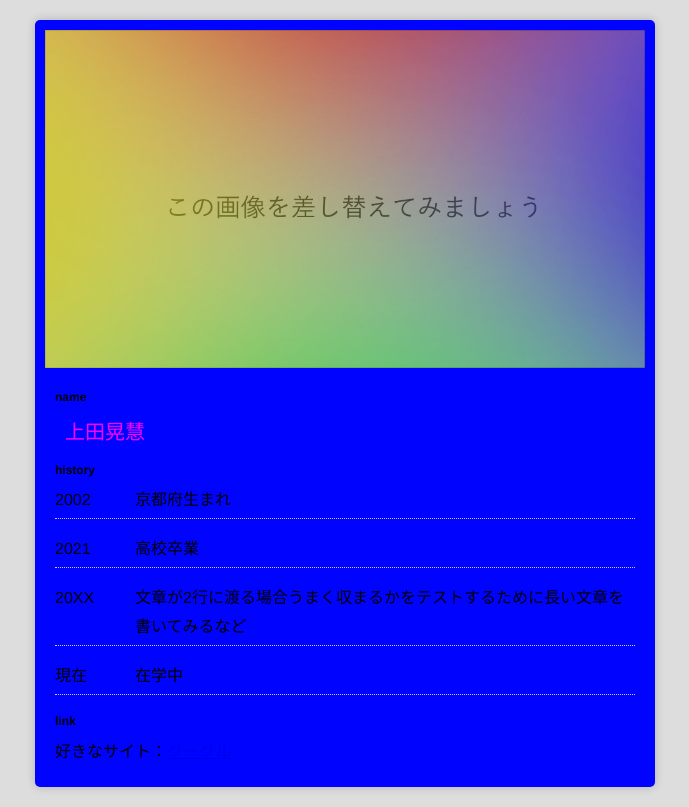
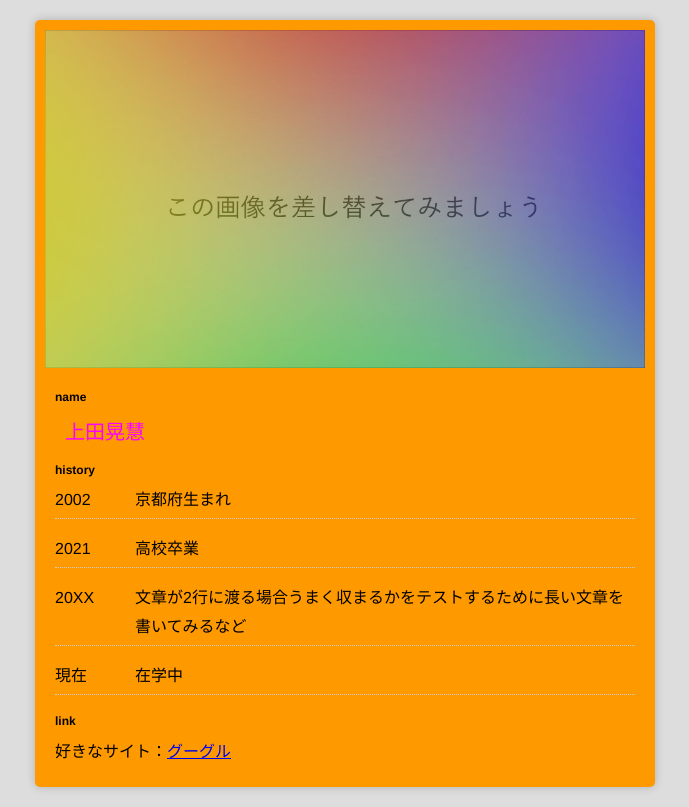
Before and after one commit to KUAD-XtechDesign/simple_page-UedaAkisato, a plain HTML site: page index.html in a window 1280 px wide. Shown: the whole page, without its empty margins (295-984 px from the left). Drawn offline with Linux system fonts and the light colour scheme.

Commit message:
色　変更　オレンジ

```diff
--- a/style.css
+++ b/style.css
@@ -21,7 +21,7 @@ img{
 .wrapper{
   max-width: 600px;
   margin: 0 auto;
-  background-color: rgb(0, 4, 255);
+  background-color: rgb(255, 153, 0);
   padding: 10px;
   border-radius: 5px;
   box-shadow: 0 0 10px 0px rgba(0,0,0,0.2);
```
